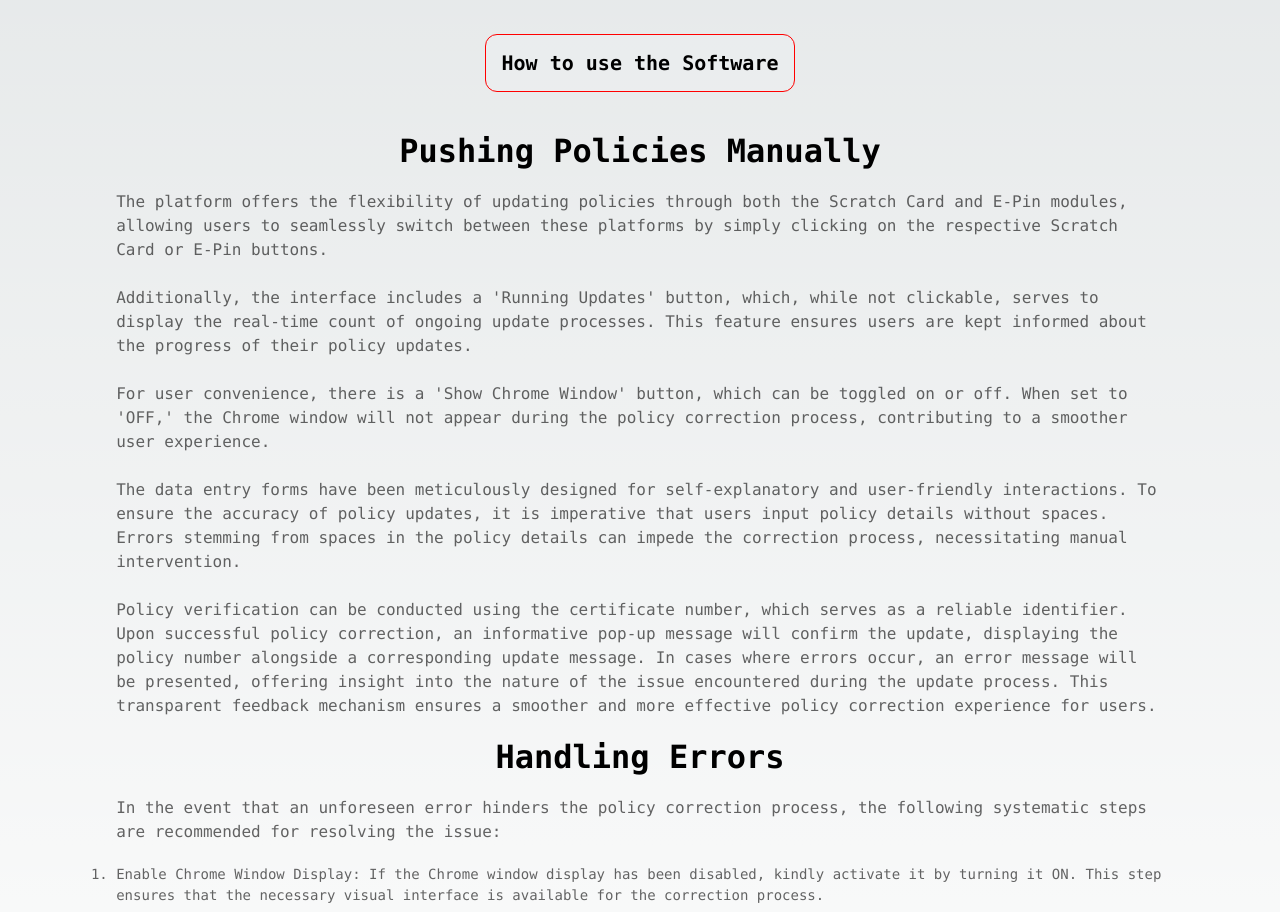
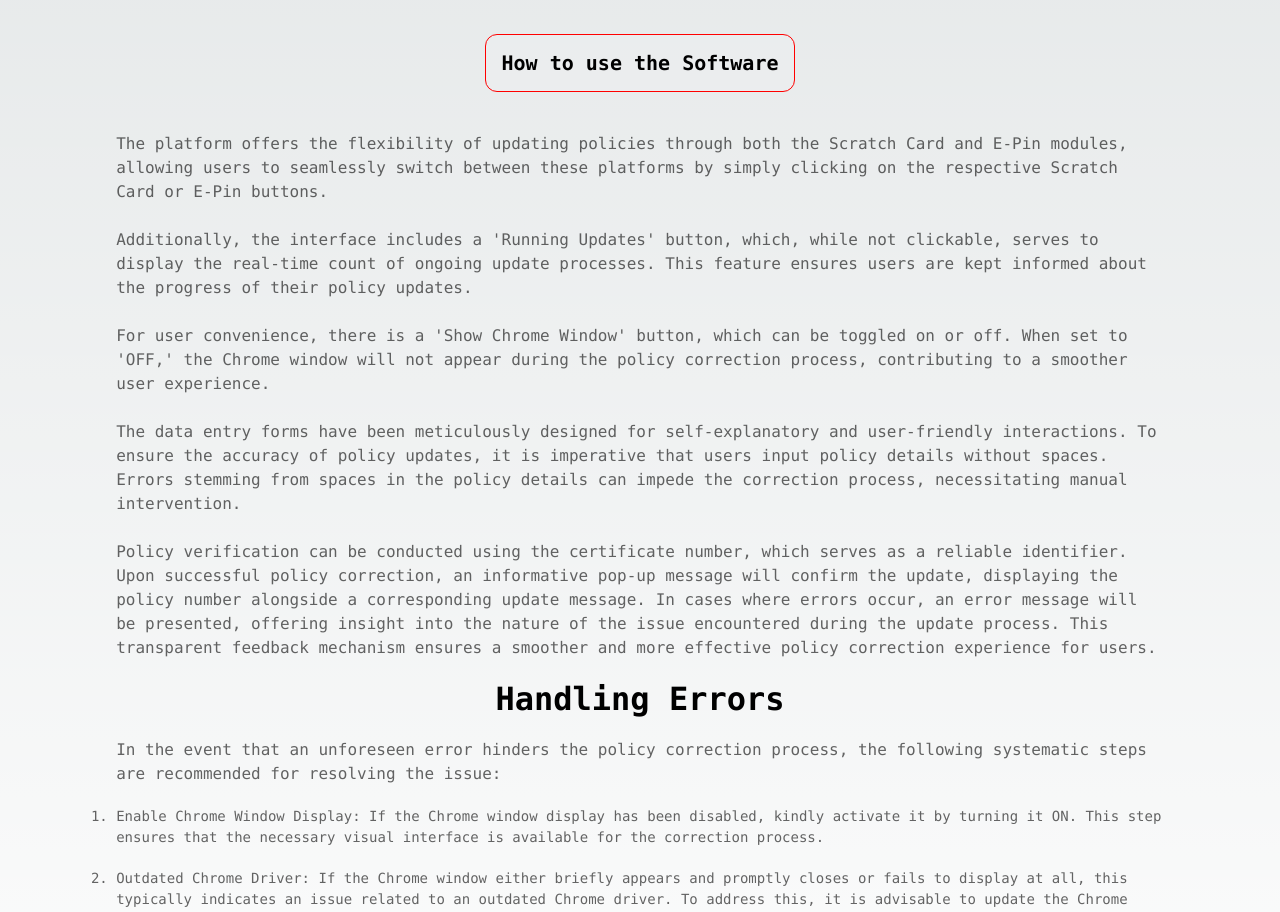
Before and after one commit to ITACHI1117/A-G-Auto-Policy-Push-Software, a Next.js app: page / in a window 1280 px wide. Shown: the part 920-1832 px from the top of the page. Built offline with nearby package versions, Linux system fonts and the light colour scheme.

Commit message:
Update ArticleList.jsx

```diff
--- a/src/components/ArticleList.jsx
+++ b/src/components/ArticleList.jsx
@@ -56,7 +56,7 @@ function ArticleList({ articles }) {
       </ul>
 
       <h2 className={articleStyles.heading}>How to use the Software</h2>
-      <h1>Pushing Policies Manually</h1>
+
       <p>
         The platform offers the flexibility of updating policies through both
         the Scratch Card and E-Pin modules, allowing users to seamlessly switch
```
